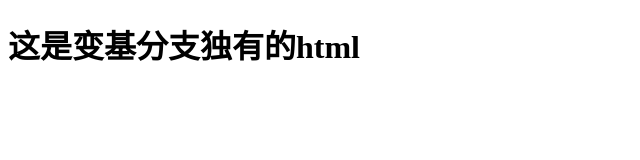
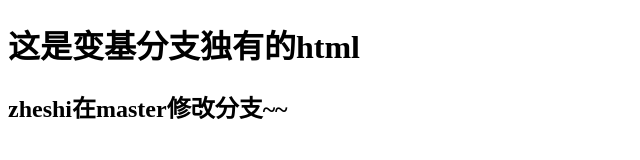
Before and after one commit to mzsmkb/mygit-demo, a plain HTML site: page 变基里的.html in a window 1280 px wide. Shown: the whole page, without its empty margins (0-640 px from the left). Drawn offline with Linux system fonts and the light colour scheme.

Commit message:
在master修改分支~~

```diff
--- a/变基里的.html
+++ b/变基里的.html
@@ -7,5 +7,6 @@
 </head>
 <body>
     <h1>这是变基分支独有的html</h1>
+    <h2>zheshi在master修改分支~~</h2>
 </body>
 </html>
```
